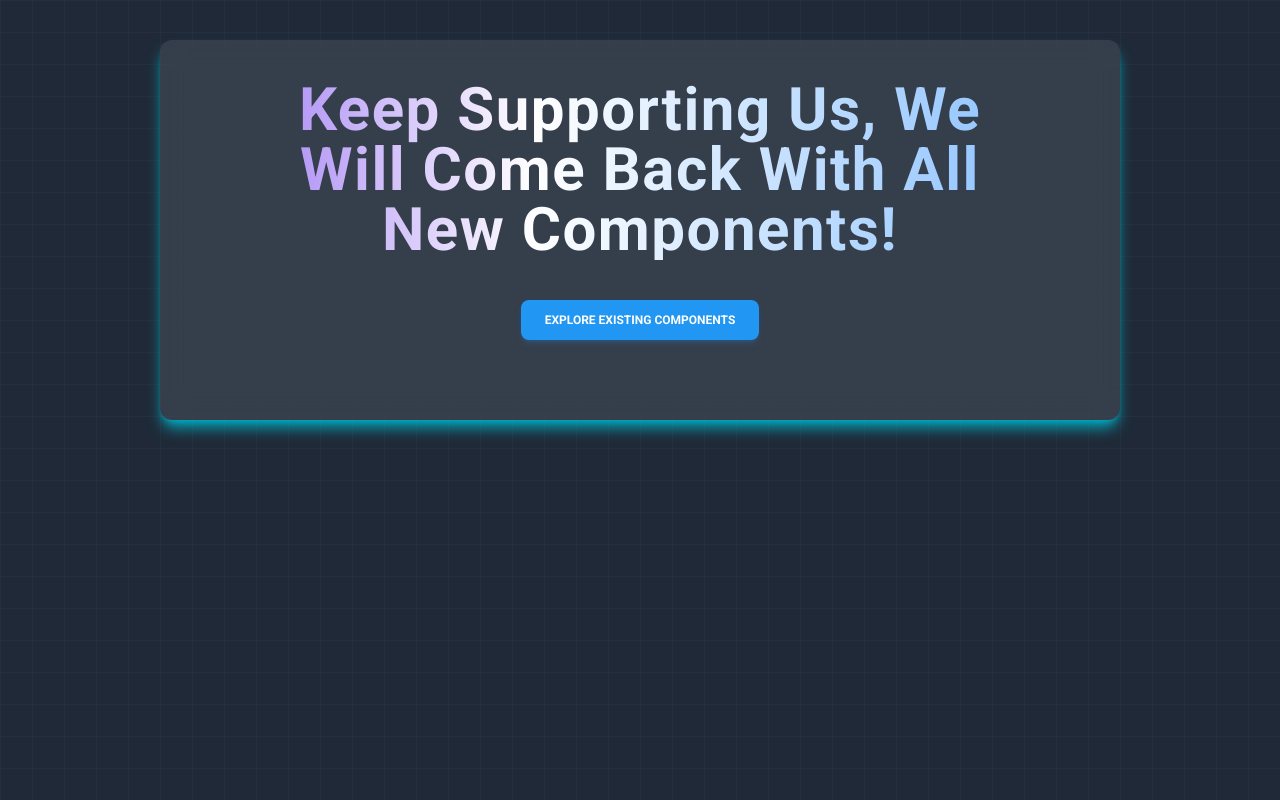
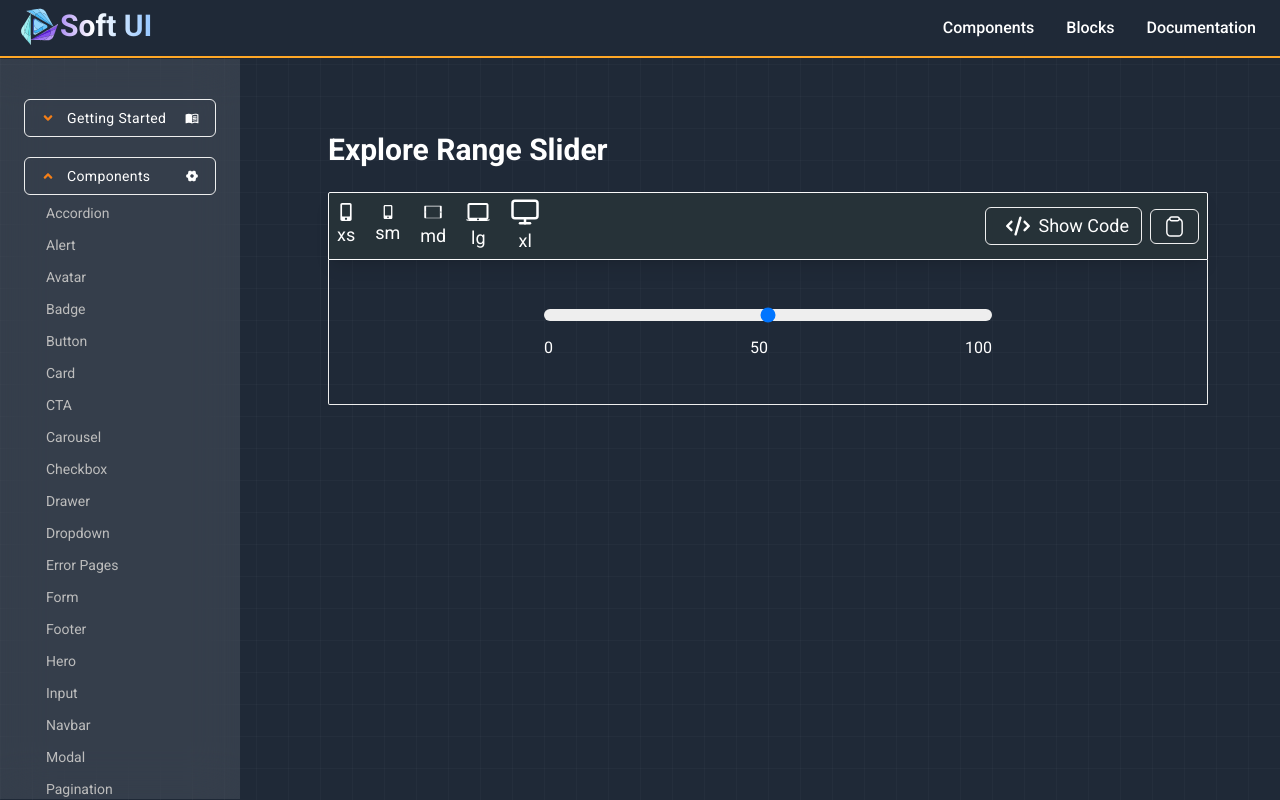
Before and after one commit to akash-khan-311/softui, a React (Vite) app: page /components/range-slider in a window 1280 px wide. Built offline with nearby package versions, Linux system fonts and the light colour scheme.

Commit message:
feat:range-slider: new components added

```diff
--- a/src/Route.jsx
+++ b/src/Route.jsx
@@ -32,6 +32,7 @@ import Tab from "./UIcomponents/Tab/Tab";
 import ErrorPages from "./UIcomponents/Error Pages/ErrorPages";
 import SpeedDial from "./UIcomponents/SpeedDial/SpeedDial";
 import Dropdown from "./UIcomponents/Dropdown/Dropdown";
+import Slider from "./UIcomponents/Range-Slider/Slider";
 
 
 
@@ -80,7 +81,8 @@ const Route = createBrowserRouter([
       {path:'tab', element: <Tab/>},
       {path: 'error pages', element: <ErrorPages/>},
       {path: 'speeddial', element: <SpeedDial/>},
-      {path: 'dropdown', element: <Dropdown/>}
+      {path: 'dropdown', element: <Dropdown/>},
+      {path: 'range-slider', element: <Slider/>}
     ],
   },
 ]);
--- a/src/Sidebar/Sidebar.jsx
+++ b/src/Sidebar/Sidebar.jsx
@@ -28,7 +28,7 @@ const componentsItems = [
   "Pagination",
   "Progress",
   "Skeleton",
-  "Slider",
+  "Range-Slider",
   "Spinner",
   "SpeedDial",
   "Stats",
--- /dev/null
+++ b/src/UIcomponents/Range-Slider/Slider.jsx
@@ -0,0 +1,12 @@
+import Slider1 from "../../components/Range-Slider/Slider1";
+
+
+const Slider = () => {
+    return (
+        <>
+            <Slider1/>
+        </>
+    );
+};
+
+export default Slider;
--- /dev/null
+++ b/src/components/Range-Slider/Slider1.jsx
@@ -0,0 +1,58 @@
+import { useState } from "react";
+import CodeBox from "../../Shared/CodeBox/CodeBox";
+
+const Slider1 = () => {
+  const [value, setValue] = useState(50);
+
+  const handleChange = (e) => {
+    setValue(parseInt(e.target.value));
+  };
+
+  return (
+    <CodeBox text={'Explore Range Slider'} stringCode={`import { useState } from "react";
+const Slider = ()=> {
+    const [value, setValue] = useState(50);
+    const handleChange = (e) => {
+      setValue(parseInt(e.target.value));
+    };
+
+    return (
+        <div className="w-full max-w-md mx-auto py-6">
+    <input
+      type="range"
+      min={0}
+      max={100}
+      value={value}
+      onChange={handleChange}
+      className="appearance-none w-full h-3 bg-gray-200 rounded-full outline-none focus:outline-none"
+    />
+    <div className="flex justify-between mt-2 text-white">
+      <span>0</span>
+      <span>{value}</span>
+      <span>100</span>
+    </div>
+  </div>
+    )
+}
+export default Slider;
+    `}>
+      <div className="w-full max-w-md mx-auto py-6">
+        <input
+          type="range"
+          min={0}
+          max={100}
+          value={value}
+          onChange={handleChange}
+          className="appearance-none w-full h-3 bg-gray-200 rounded-full outline-none focus:outline-none"
+        />
+        <div className="flex justify-between mt-2 text-white">
+          <span>0</span>
+          <span>{value}</span>
+          <span>100</span>
+        </div>
+      </div>
+    </CodeBox>
+  );
+};
+
+export default Slider1;
```
